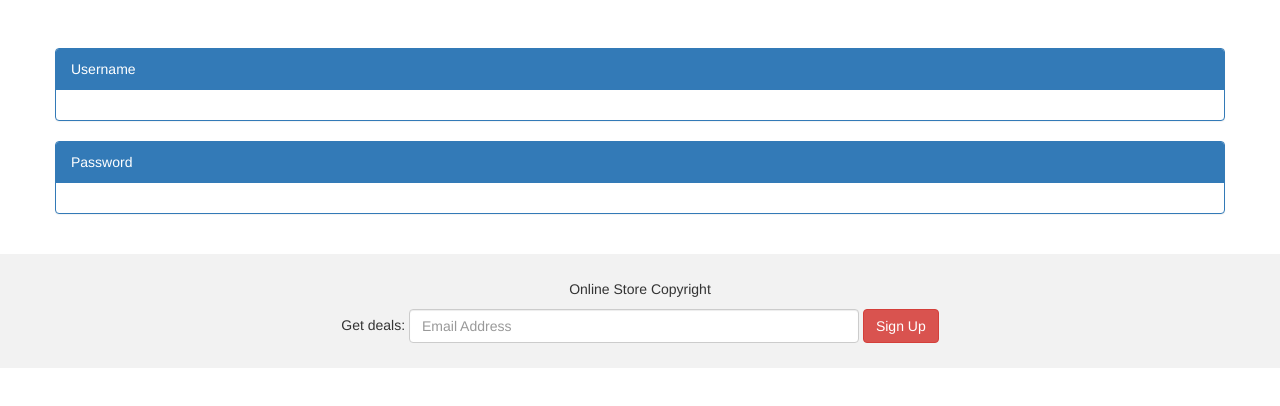
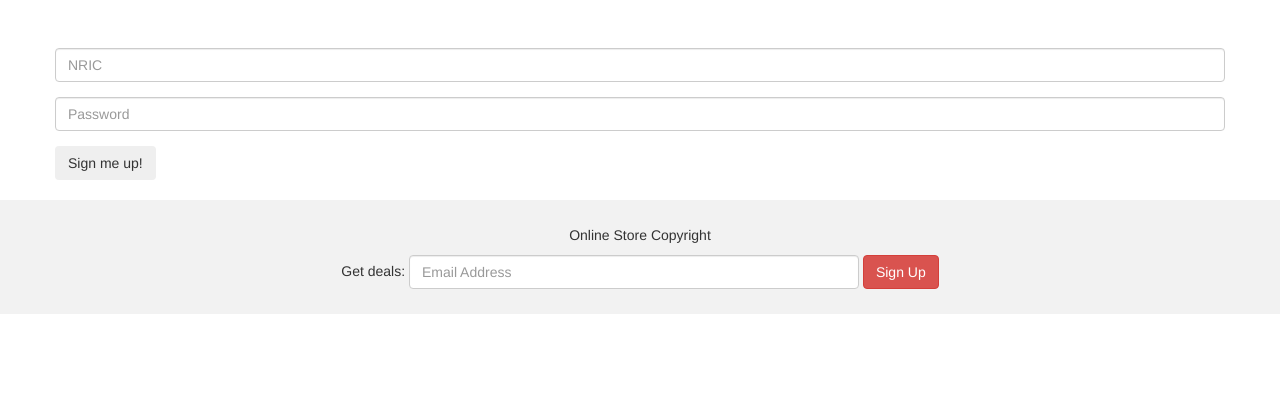
Before and after one commit to Singapore17/team-12, a plain HTML site: page signup.html in a window 1280 px wide. Shown: the part 254-660 px from the top of the page. Drawn offline with nearby package versions, Linux system fonts and the light colour scheme.

Commit message:
working signup

```diff
--- a/signup.html
+++ b/signup.html
@@ -76,16 +76,17 @@
 <div class="container">
   <div class="row">
     <div class="col">
-      <div class="panel panel-primary">
-        <div class="panel-heading">Username</div>
-        <div class="panel-body"></div>
-      </div>
-    </div>
-    <div class="col">
-      <div class="panel panel-primary">
-        <div class="panel-heading">Password</div>
-        <div class="panel-body"></div>
-      </div>
+      <form action="https://dotcfg.herokuapp.com/createUser" method="post">
+        <div class="form-group">
+          <label class="sr-only" for="r-form-1-first-name">NRIC</label>
+          <input type="text" name="NRIC" placeholder="NRIC" class="r-form-1-first-name form-control" id="r-form-1-first-name" required>
+        </div>
+        <div class="form-group">
+          <label class="sr-only" for="r-form-1-last-name">Password</label>
+          <input type="text" name="PWD" placeholder="Password" class="r-form-1-last-name form-control" id="r-form-1-last-name" required>
+        </div>
+        <button type="submit" class="btn">Sign me up!</button>
+      </form>
     </div>
   </div>
 </div><br>
```
